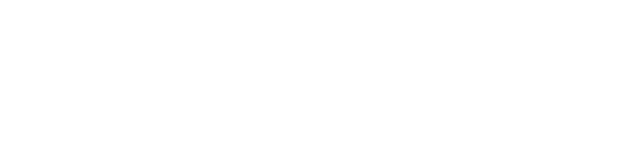
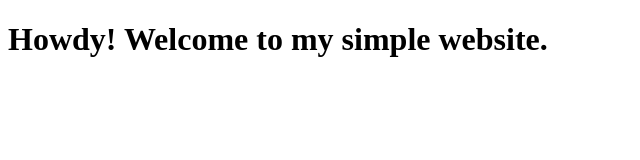
Before and after one commit to welcabx/myGitBlog, a plain HTML site: page index.html in a window 1280 px wide. Shown: the whole page, without its empty margins (0-640 px from the left). Drawn offline with Linux system fonts and the light colour scheme.

```diff
--- a/index.html
+++ b/index.html
@@ -5,6 +5,6 @@
     <title>Hello World!</title>
   </head>
   <body>
-
+    <h1>Howdy! Welcome to my simple website.</h1>
   </body>
 </html>
--- a/stylex.css
+++ b/stylex.css
@@ -0,0 +1,3 @@
+body {
+  background-color: gray;
+}
```
